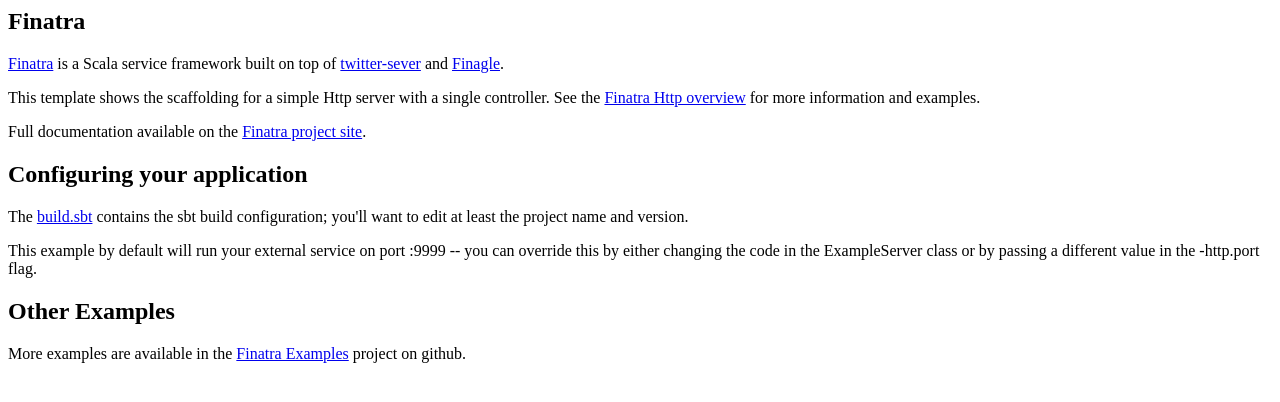
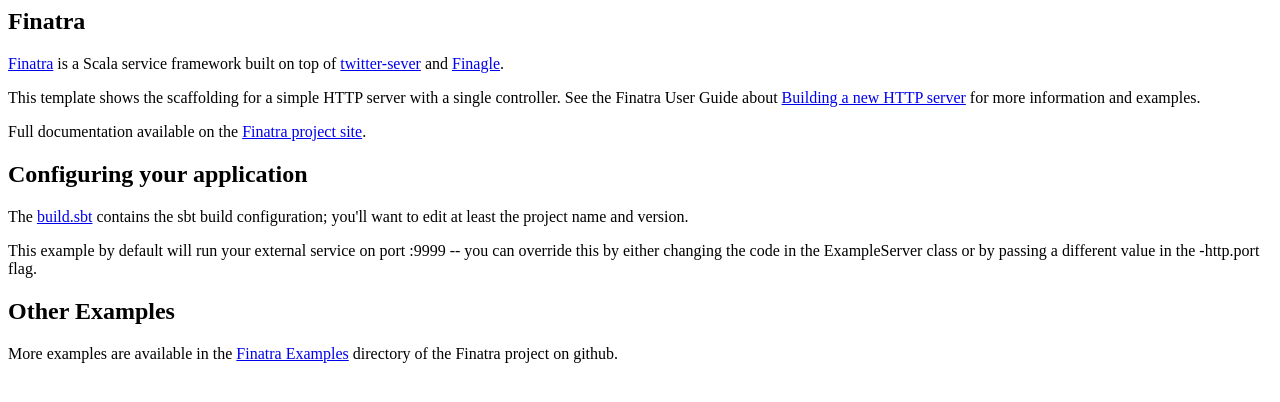
Before and after one commit to twitter-archive/finatra-activator-http-seed, a plain HTML site: page tutorial/index.html in a window 1280 px wide. Drawn offline with Linux system fonts and the light colour scheme.

Commit message:
Updated tutorial and properties

```diff
--- a/tutorial/index.html
+++ b/tutorial/index.html
@@ -1,14 +1,14 @@
 <html>
     <head>
-        <title>Finatra Seed - Activator Template</title>
+        <title>Finatra HTTP Seed - Activator Template</title>
     </head>
     <body>
         <div>
             <h2>Finatra</h2>
             <p><a href="https://github.com/twitter/finatra" target="_blank">Finatra</a> is a Scala service framework built on top of
               <a href="https://github.com/twitter/twitter-server" target="_blank">twitter-sever</a> and <a href="https://github.com/twitter/finagle" target="_blank">Finagle</a>.</p>
-            <p>This template shows the scaffolding for a simple Http server with a single controller. See the
-              <a href="https://github.com/twitter/finatra/blob/master/http/README.md" target="_blank">Finatra Http overview</a> for
+            <p>This template shows the scaffolding for a simple HTTP server with a single controller. See the Finatra User Guide about
+              <a href="http://twitter.github.io/finatra/user-guide/build-new-http-server/" target="_blank">Building a new HTTP server</a> for
               more information and examples.</p>
             <p>Full documentation available on the <a href="https://twitter.github.io/finatra/" target="_blank">Finatra project site</a>.</p>
         </div>
@@ -22,7 +22,7 @@
         </div>
         <div>
             <h2>Other Examples</h2>
-            <p>More examples are available in the <a href="https://github.com/twitter/finatra-examples" target="_blank">Finatra Examples</a> project on github.</p>
+            <p>More examples are available in the <a href="https://github.com/twitter/finatra/tree/develop/examples" target="_blank">Finatra Examples</a> directory of the Finatra project on github.</p>
         </div>
     </body>
 </html>
```
Also changed, not shown: 2 other files.
